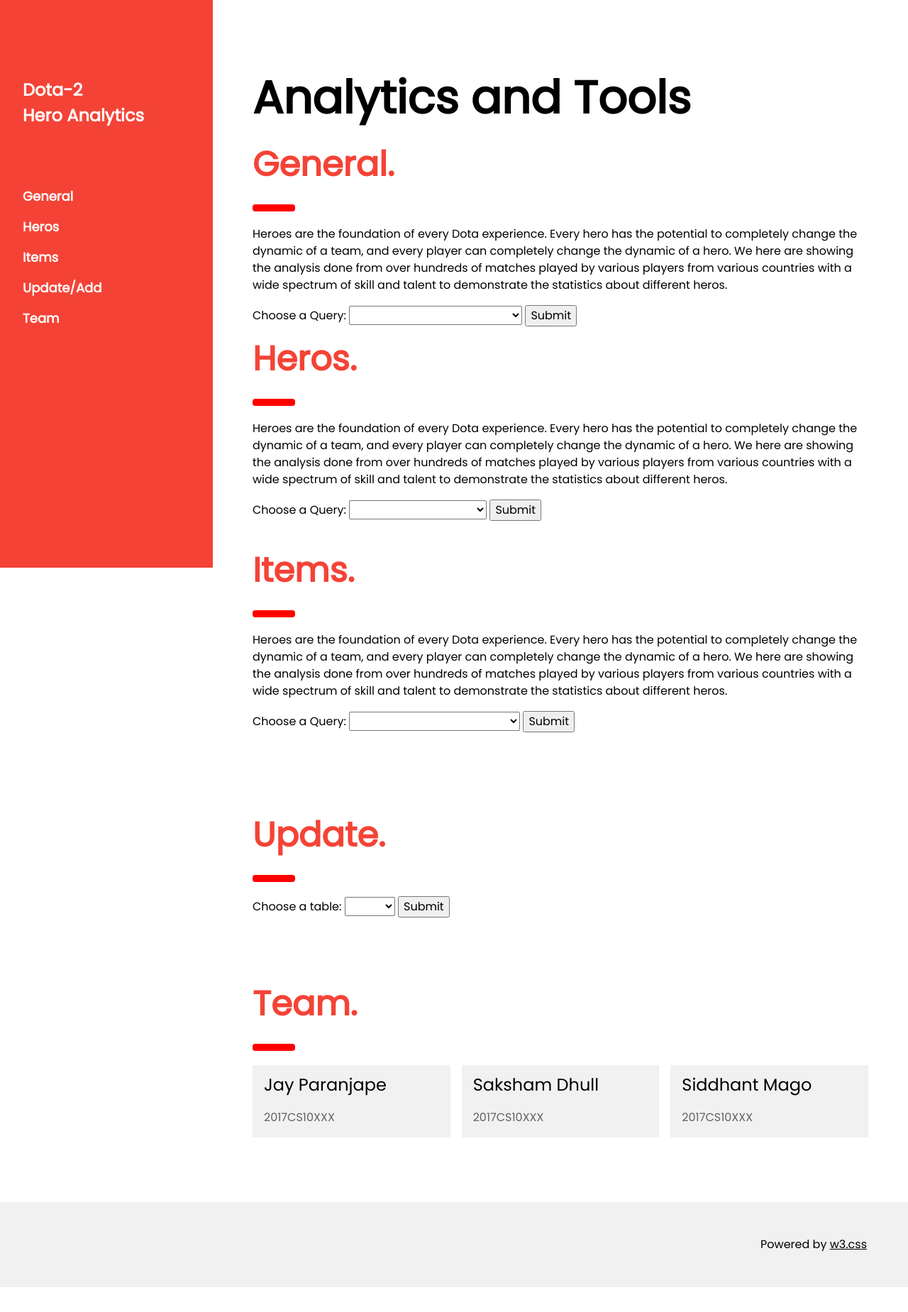
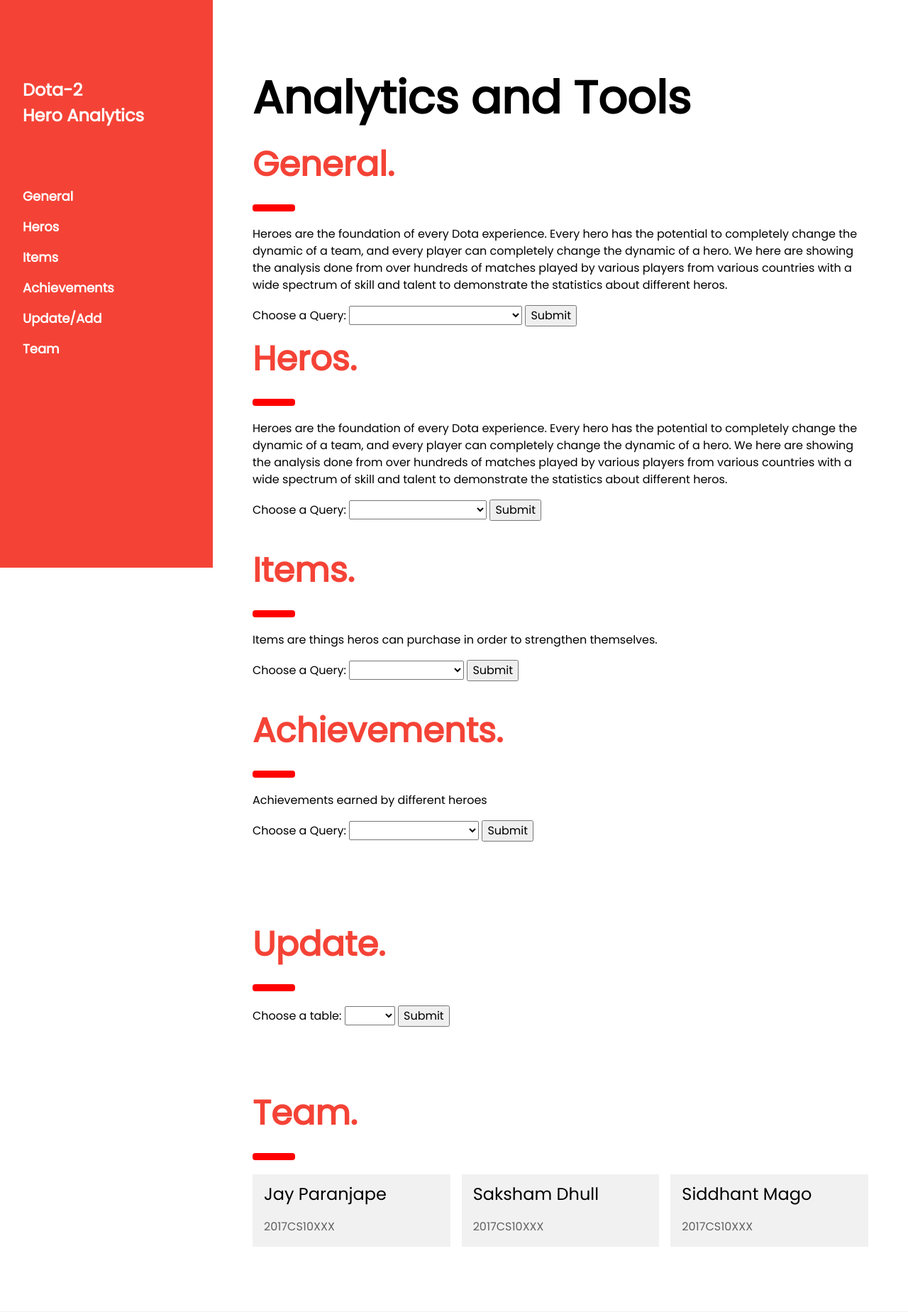
Before and after one commit to Dhull442/Dota-2-hero-analytics, a Flask app: page / in a window 1280 px wide. Shown: the top 1849 px of the page at 71% size. Before the commit the page ends 1814 px from the top, so only its background shows below. Run offline with Flask 2, Linux system fonts and the light colour scheme; some libraries are stand-ins or nearby versions.

Commit message:
added achievements in html

```diff
--- a/frontend/main.py
+++ b/frontend/main.py
@@ -87,6 +87,84 @@
         ["Hero Name"],\
         'select localized_name as name from hero_names\
         order by localized_name\
+        ;'
+    ),
+
+    "iq1":(
+        ["Item Name", "Times purchased"],\
+        'select item_name, times_purchased from early_game\
+        order by times_purchased desc;'
+    ),
+    "iq2":(
+        ["Item Name", "Times purchased"],\
+        'select item_name, times_purchased from mid_game\
+        order by times_purchased desc;'
+    ),
+    "iq3":(
+        ["Item Name", "Times purchased"],\
+        'select item_name, times_purchased from end_game\
+        order by times_purchased desc;'
+    ),
+    "iq4":(
+        ["Item Name", "Win rate"],\
+        'select item_name, win_rate from win_rate\
+        order by win_rate desc;'
+    ),
+
+    "aq1":(
+        ["Hero Name", "Gold Left"],\
+        'select localized_name, gold as gold_left\
+        from player_hero\
+        where gold > 15000\
+        order by gold desc\
+        ;'
+    ),
+    "aq2":(
+        ["Hero Name", "Denies"],\
+        'select localized_name, denies\
+        from player_hero\
+        where denies > 40\
+        order by denies desc\
+        ;'
+    ),
+    "aq3":(
+        ["Hero Name", "Hero XP"],\
+        'select localized_name, xp_hero\
+        from player_hero\
+        where xp_hero > 24000\
+        order by xp_hero desc\
+        ;'
+    ),
+    "aq4":(
+        ["Hero Name", "Creep XP"],\
+        'select localized_name, xp_creep\
+        from player_hero\
+        where xp_creep > 26000\
+        order by xp_creep desc\
+        ;'
+    ),
+    "aq5":(
+        ["Hero Name", "Stuns"],\
+        'select ocalized_name, stuns\
+        from player_hero\
+        where stuns > 300\
+        order by stuns desc\
+        ;'
+    ),
+    "aq6":(
+       ["Region", "Positive Votes"],\
+        'select region, positive_votes\
+        from match_cluster\
+        where positive_votes > 50\
+        order by positive_votes desc\
+        ;'
+    ),
+    "aq7":(
+        ["Region", "Negative Votes"],\
+        'select region, negative_votes\
+        from match_cluster\
+        where negative_votes > 10\
+        order by negative_votes desc\
         ;'
     )
 }
--- a/frontend/templates/index.html
+++ b/frontend/templates/index.html
@@ -36,6 +36,7 @@
     <a href="#" onclick="w3_close()" class="w3-bar-item w3-button w3-hover-white">General</a>
     <a href="#hero_query" onclick="w3_close()" class="w3-bar-item w3-button w3-hover-white">Heros</a>
     <a href="#item_query" onclick="w3_close()" class="w3-bar-item w3-button w3-hover-white">Items</a>
+    <a href="#achievement_query" onclick="w3_close()" class="w3-bar-item w3-button w3-hover-white">Achievements</a>
     <a href="#updates" onclick="w3_close()" class="w3-bar-item w3-button w3-hover-white"> Update/Add </a>
     <a href="#team" onclick="w3_close()" class="w3-bar-item w3-button w3-hover-white">Team</a>
 
@@ -152,18 +153,16 @@
 <!-- # item -->
 <h1 class="w3-xxxlarge w3-text-red" id='item_query'><b>Items.</b></h1>
 <hr style="width:50px;border:5px solid red" class="w3-round">
-<p>Heroes are the foundation of every Dota experience. Every hero has the potential to completely change the dynamic of a team,
-  and every player can completely change the dynamic of a hero. We here are showing the analysis done from over hundreds of matches played
-   by various players from various countries with a wide spectrum of skill and talent to demonstrate the statistics about different heros.
+<p>Items are things heros can purchase in order to strengthen themselves.
 </p>
 <form action="/query" method="post">
 <label for="queries">Choose a Query:</label>
 <select name="query" id="query">
 <option value="null"></option>
-<option value="iq1">Top k heroes most selected</option>
-<option value="iq3">Percentage of radiant wins</option>
-<option value="iq4">Percentage of Dire Wins</option>
-<option value="iq5">Overall Starter items</option>
+<option value="iq1">Early game items</option>
+<option value="iq2">Mid game items</option>
+<option value="iq3">Late game items</option>
+<option value="iq4">Item win rate</option>
 </select>
 <input type="submit" value="Submit">
 </form>
@@ -192,7 +191,55 @@
 </table>
 </div>
 {% endif %}
+
+<!-- # Achievements -->
+<h1 class="w3-xxxlarge w3-text-red" id="achievement_query"><b>Achievements.</b></h1>
+<hr style="width:50px;border:5px solid red" class="w3-round">
+<p>Achievements earned by different heroes
+</p>
+<form action="/query" method="post">
+<label for="queries">Choose a Query:</label>
+<select name="query" id="query">
+<option value="null"></option>
+<option value="aq1">Filthy Rich</option>
+<option value="aq2">Not on my watch</option>
+<option value="aq3">Hero farmer</option>
+<option value="aq4">Goblin slayer</option>
+<option value="aq5">Controller of crowds</option>
+<option value="aq6">Good game</option>
+<option value="aq7">Blame game</option>
+</select>
+<input type="submit" value="Submit">
+</form>
+<br>
+{% if data is defined and typequery=='a' %}
+<div class="tableFixHead" id="results3">
+<table>
+{% if header != None %}
+<thead>
+  <tr>
+  {% for h in header %}
+  <th> {{h}} </th>
+  {% endfor %}
+</tr>
+</thead>
+{% endif %}
+<tbody>
+  {% for row in data %}
+  <tr>
+    {% for x in row %}
+    <td> {{x}} </td>
+    {% endfor %}
+  </tr>
+  {% endfor %}
+</tbody>
+</table>
+</div>
+{% endif %}
+
   </div>
+
+
 
   <!-- Services -->
   <div class="w3-container" id="updates" style="margin-top:75px">
```
Also changed, not shown: queries/final_queries.sql (+79 -29 lines), queries/query_sid.sql (+91 -29 lines).
